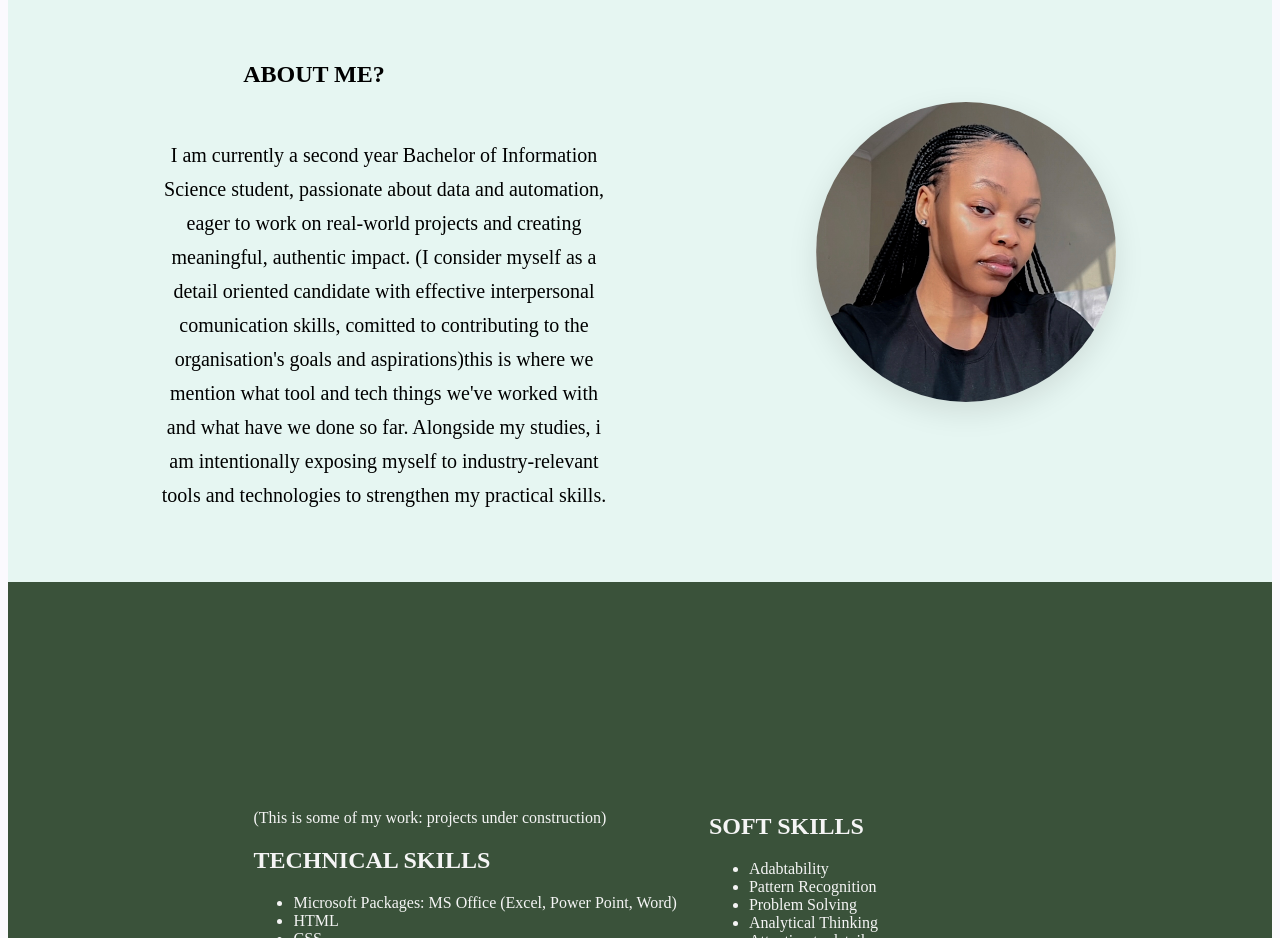
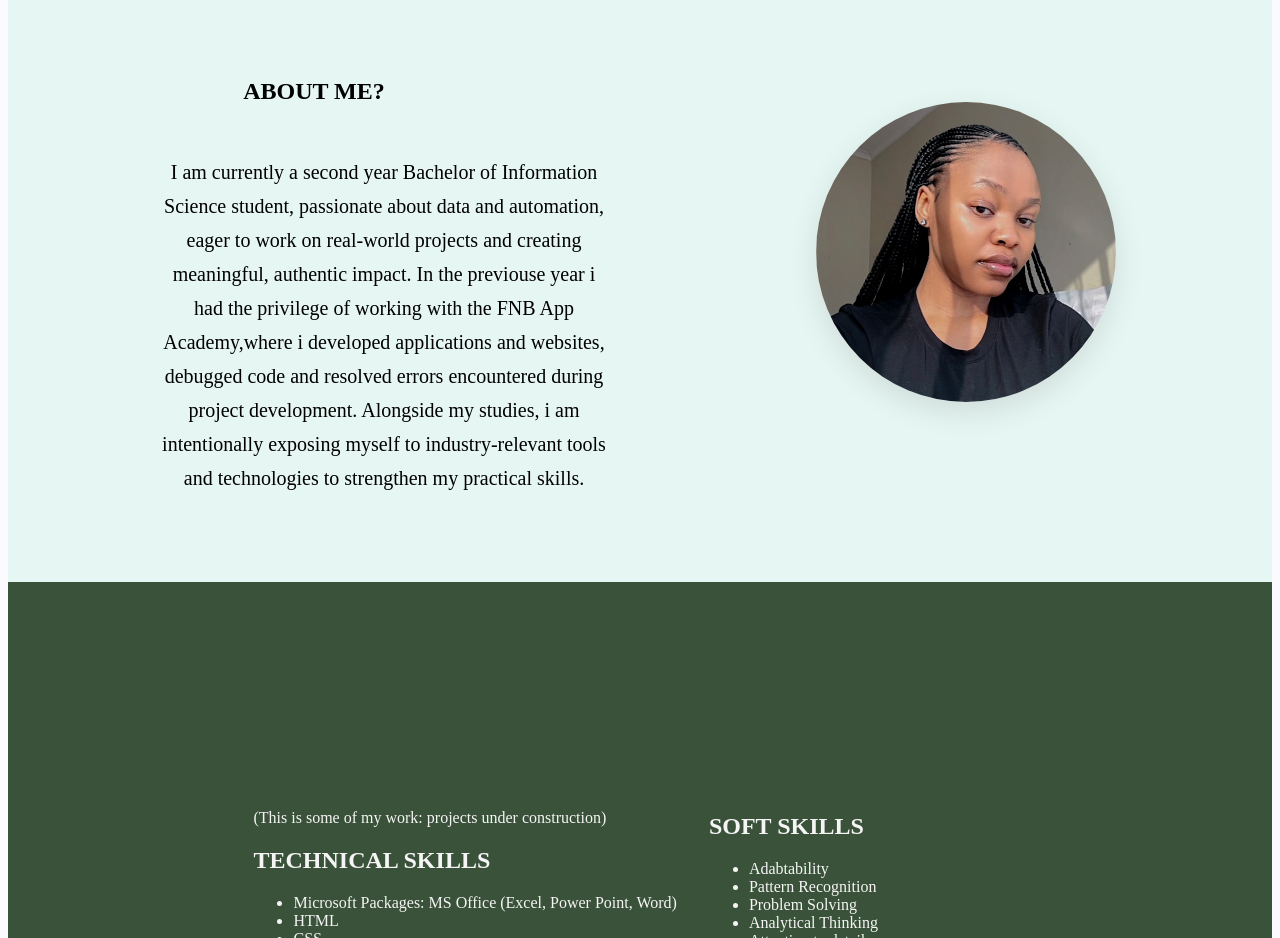
Before and after one commit to ntombi-majozi25/ntombi-majozi25.github.io, a plain HTML site: page index.html in a window 1280 px wide. Shown: the part 820-1758 px from the top of the page. Drawn offline with Linux system fonts and the light colour scheme.

Commit message:
Update index.html

```diff
--- a/index.html
+++ b/index.html
@@ -26,7 +26,7 @@
 
             <div class="about-text reveal">
                 <h2 align="center">ABOUT ME?</h2>
-                <p align="center">I am currently a second year Bachelor of Information Science student, passionate about data and automation, eager to work on real-world projects and creating meaningful, authentic impact. (I consider myself as a detail oriented candidate with effective interpersonal comunication skills, comitted to contributing to the organisation's goals and aspirations)this is where we mention what tool and tech things we've worked with and what have we done so far. Alongside my studies, i am intentionally exposing myself to industry-relevant tools and technologies to strengthen my practical skills.</p>
+                <p align="center">I am currently a second year Bachelor of Information Science student, passionate about data and automation, eager to work on real-world projects and creating meaningful, authentic impact. In the previouse year i had the privilege of working with the FNB App Academy,where i developed applications and websites, debugged code and resolved errors encountered during project development. Alongside my studies, i am intentionally exposing myself to industry-relevant tools and technologies to strengthen my practical skills.</p>
             </div>
 
              <div class="about-image reveal" alt="About Image">
```
